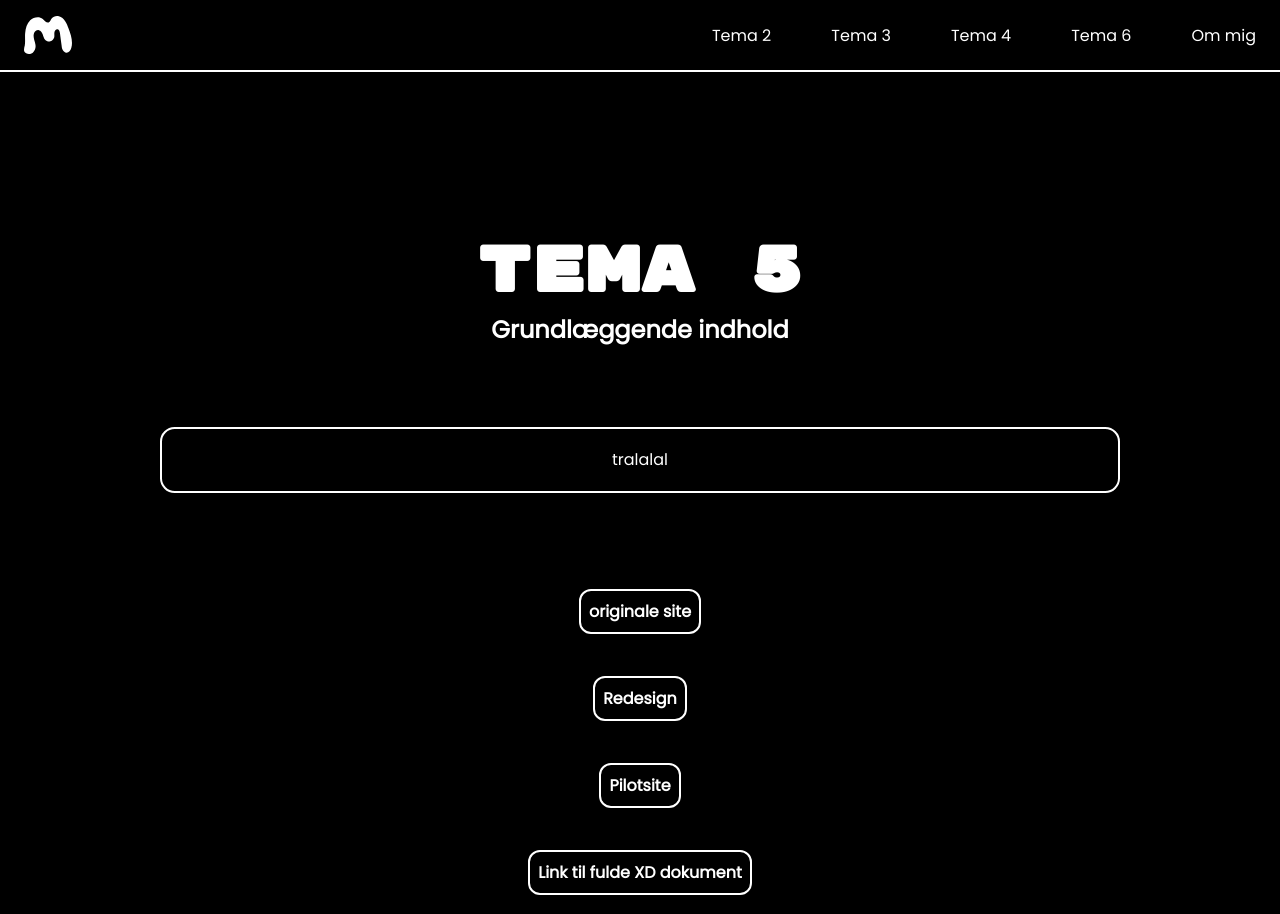
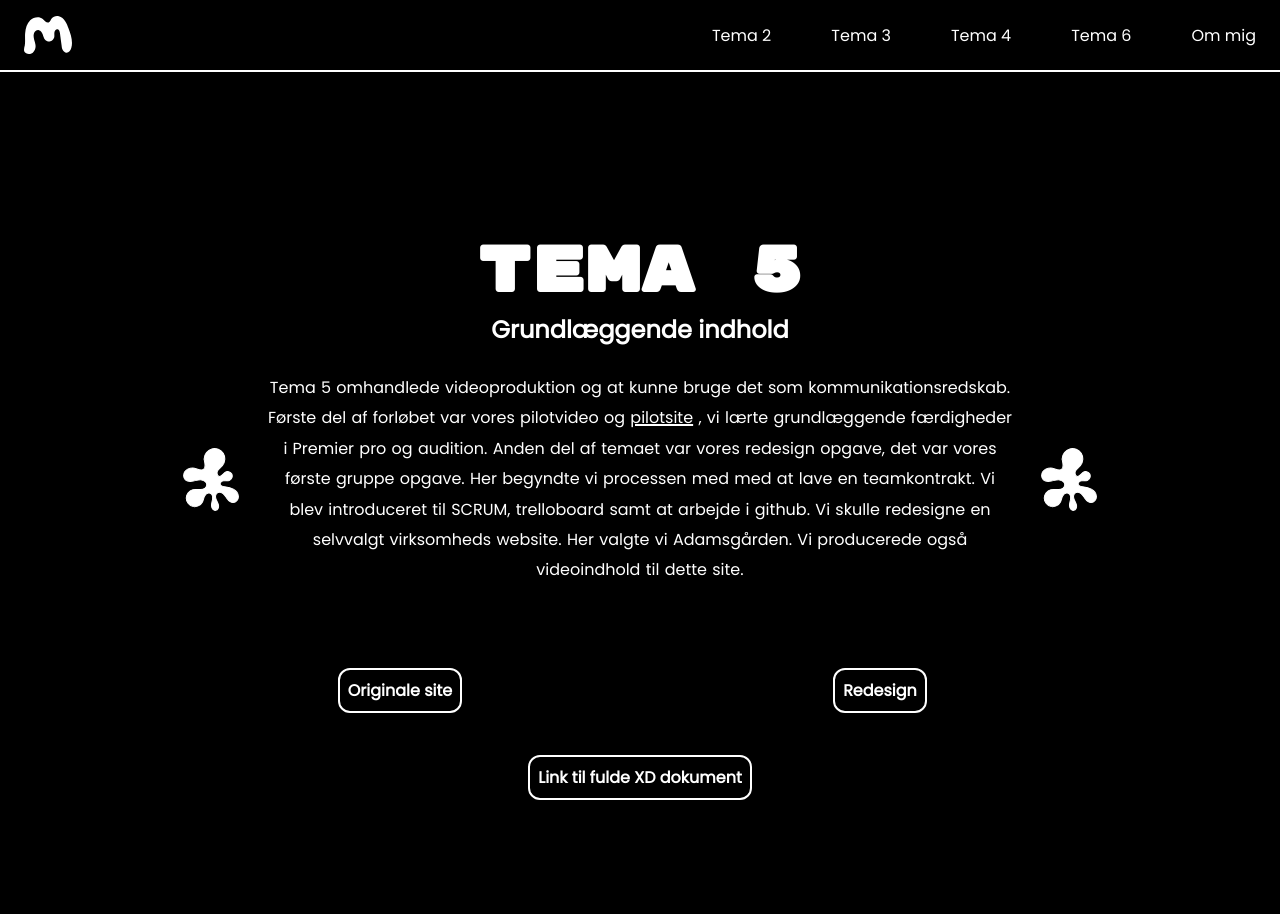
Before and after one commit to marthasuhr/portfolio, a plain HTML site: page redesign.html in a window 1280 px wide. Shown: the top 914 px of the page. Drawn offline with Linux system fonts and the light colour scheme.

Commit message:
nye ikoner

```diff
--- a/general.css
+++ b/general.css
@@ -20,10 +20,6 @@ img {
 
 .logo {
   width: 3pc;
-}
-
-.logo:hover {
-  width: 3.5pc;
 }
 
 .billeder_knapper,
@@ -99,11 +95,12 @@ footer {
 /***************** Info tekst ***************/
 
 .info_tekst {
-  border: 2px solid white;
-  border-radius: 2ex;
   gap: 20px;
   padding: 1rem;
-  margin: 80px 0 80px;
+}
+
+.info_tekst img {
+  display: none;
 }
 
 /*************** Burger Menu *********************/
@@ -162,6 +159,10 @@ footer {
   text-decoration: none;
   border-radius: 12px;
   border: 2px solid white;
+}
+
+.info_tekst_link {
+  text-decoration: underline 1.5px solid white;
 }
 
 /*************** Forside Grid *********************/
@@ -225,12 +226,31 @@ footer {
 .cv_grid {
   display: grid;
   grid-template-columns: 1fr 1fr;
+  padding: 2rem;
+}
+
+.evner_grid {
+  display: inline-block;
+  padding: 2rem;
   border: 2px solid white;
-  padding: 2rem;
-  border-radius: 4ex;
+  border-radius: 2ex;
 }
 
 @media (min-width: 800px) {
+  /***************** Info tekst web ***************/
+
+  .info_tekst {
+    display: flex;
+    margin-bottom: 50px;
+    padding: 1rem;
+  }
+
+  .info_tekst img {
+    display: grid;
+    border: none;
+    width: 100px;
+  }
+
   /**************** Index grid web ****************/
   .emnesite_grid,
   .ux_grid,
@@ -285,8 +305,32 @@ footer {
 
   .grid_portfolio_del1 {
     display: grid;
+    grid-template-columns: 1fr 1fr;
+    gap: 80px;
+    margin-bottom: 120px;
+  }
+
+  .grid_portfolio_del2 {
+    display: grid;
     grid-template-columns: 1fr;
     gap: 10px;
+  }
+
+  .grid_portfolio_element1 {
+    display: grid;
+    grid-column: 1;
+  }
+
+  .grid_portfolio_element2 {
+    display: grid;
+    grid-column: 2;
+  }
+
+  /********************** Redesign Grid web ************************/
+
+  .redesign_grid_2 {
+    display: grid;
+    grid-template-columns: 1fr 1fr;
   }
 
   /**************** Main ændringeri web *******************/
--- a/redesign.html
+++ b/redesign.html
@@ -48,16 +48,32 @@
         <h1>Tema 5 </h1>
         <h2>Grundlæggende indhold</h2>
         <div class="info_tekst">
-            <p> tralalal
+            <img src="pics/infotekstlogo.svg" alt="pics">
+            <p> Tema 5 omhandlede videoproduktion og at kunne bruge det som kommunikationsredskab. Første del af
+                forløbet var vores
+                pilotvideo og
+                <a class="info_tekst_link" href="http://marthasuhr.dk/kea/05_indhold/01_pilotsite/">pilotsite</a>
+                , vi lærte grundlæggende færdigheder i Premier pro og audition. Anden del af
+                temaet var vores
+                redesign opgave, det var vores første gruppe opgave.
+                Her begyndte vi processen med med at lave en teamkontrakt. Vi blev introduceret til SCRUM, trelloboard
+                samt at arbejde i
+                github. Vi skulle redesigne en selvvalgt virksomheds website. Her valgte vi Adamsgården. Vi producerede
+                også
+                videoindhold til dette site.
             </p>
-
+            <img src="pics/infotekstlogo.svg" alt="pics">
         </div>
         <div>
-            <h2><a class="redesignknap" href="https://www.adamsgaarden.dk/">originale site</a></h2>
-            <h2><a class="redesignknap" href="http://marthasuhr.dk/kea/05_indhold/02_redesign/index.html">Redesign</a>
-            </h2>
-            <h2><a class="redesignknap" href="http://marthasuhr.dk/kea/05_indhold/01_pilotsite/">Pilotsite</a>
-            </h2>
+
+
+
+            <div class="redesign_grid_2">
+                <h2><a class="redesignknap" href="https://www.adamsgaarden.dk/">Originale site</a></h2>
+                <h2><a class="redesignknap"
+                        href="http://marthasuhr.dk/kea/05_indhold/02_redesign/index.html">Redesign</a>
+                </h2>
+            </div>
 
             <h2> <a class="redesignknap"
                     href="https://xd.adobe.com/view/074ae390-b85f-4593-8900-c65c0489bc38-5219/">Link
```
Also changed, not shown: animation.html (+3 -1 lines), cv.html (+21 -4 lines), emnesite.html (+2 -1 lines), index.html (+0 -5 lines), ux.html (+3 -1 lines), pics/ikon_portfolio.webp (added), pics/infotekstlogo.svg (added), pics/moodboard_portfoliosite.webp (added).
